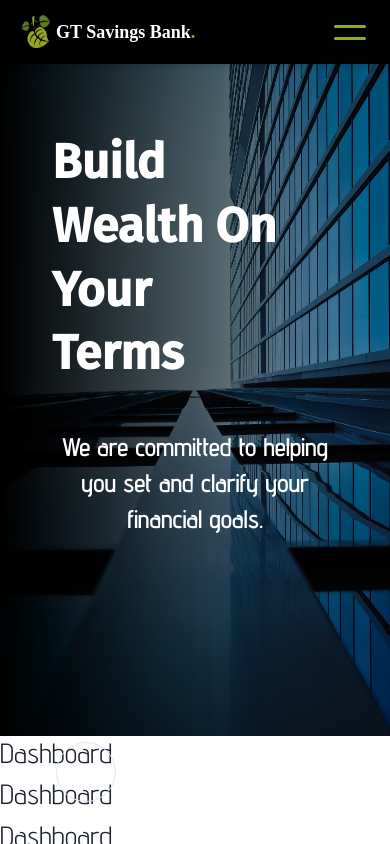
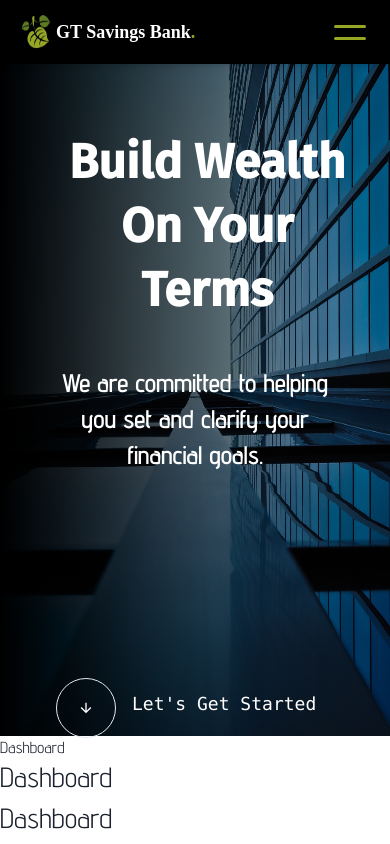
Before and after one commit to julzedz/GT-Savings-Investment-App, a React (Create React App) app: page /home in a window 390 px wide. Shown: the top 844 px of the page. Built offline with nearby package versions, Linux system fonts and the light colour scheme; a web font is replaced by a local one.

Commit message:
Center cover text on small screen

```diff
--- a/src/components/home.jsx
+++ b/src/components/home.jsx
@@ -36,15 +36,15 @@ const Home = () => (
         textColor="white"
         pos="absolute"
         top={{ base: '15', lg: '28' }}
-        left={{ base: '', lg: '6' }}
+        left={{ base: 'center', lg: '6' }}
       >
         <Heading
           m={3}
           p={4}
-          textAlign={{ base: 'left', lg: 'left' }}
+          textAlign={{ base: 'center', lg: 'left' }}
           fontSize={{ base: '5xl', lg: '7xl' }}
           fontWeight={{ base: 'bold', lg: 'black' }}
-          width="80%"
+          width={{ base: '100%', lg: '80%' }}
         >
           Build Wealth On Your Terms
         </Heading>
@@ -88,7 +88,11 @@ const Home = () => (
         </Flex>
       </Box>
     </Box>
-    <h1>Dashboard</h1>
+    <Box
+      bg=""
+    >
+      Dashboard
+    </Box>
     <h1>Dashboard</h1>
     <h1>Dashboard</h1>
     <h1>Dashboard</h1>
```
